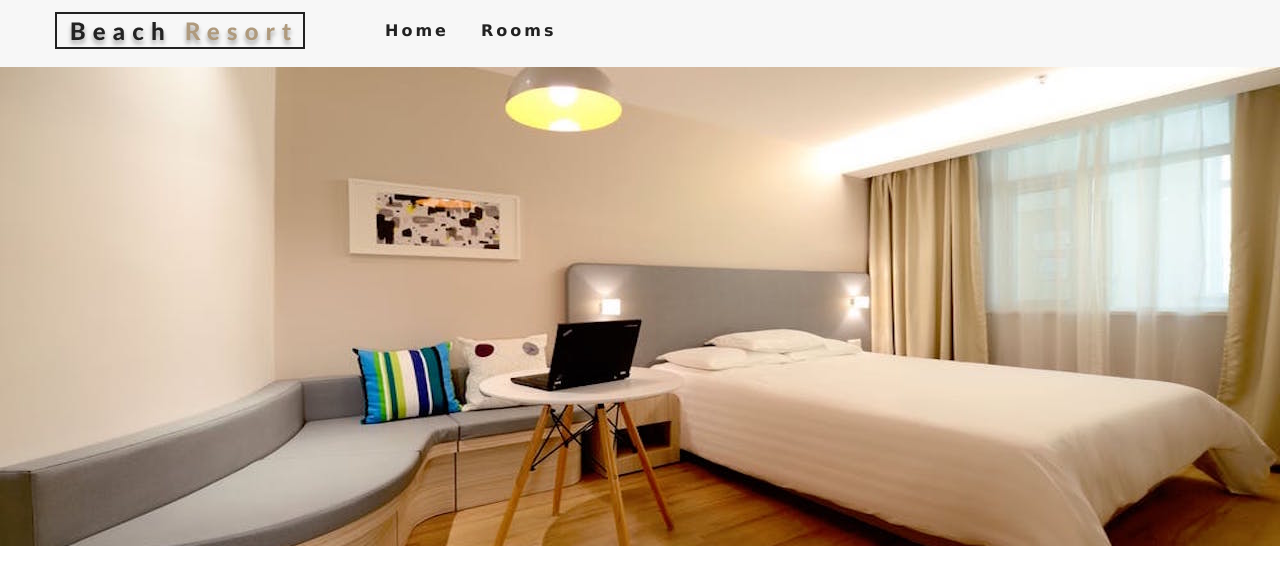
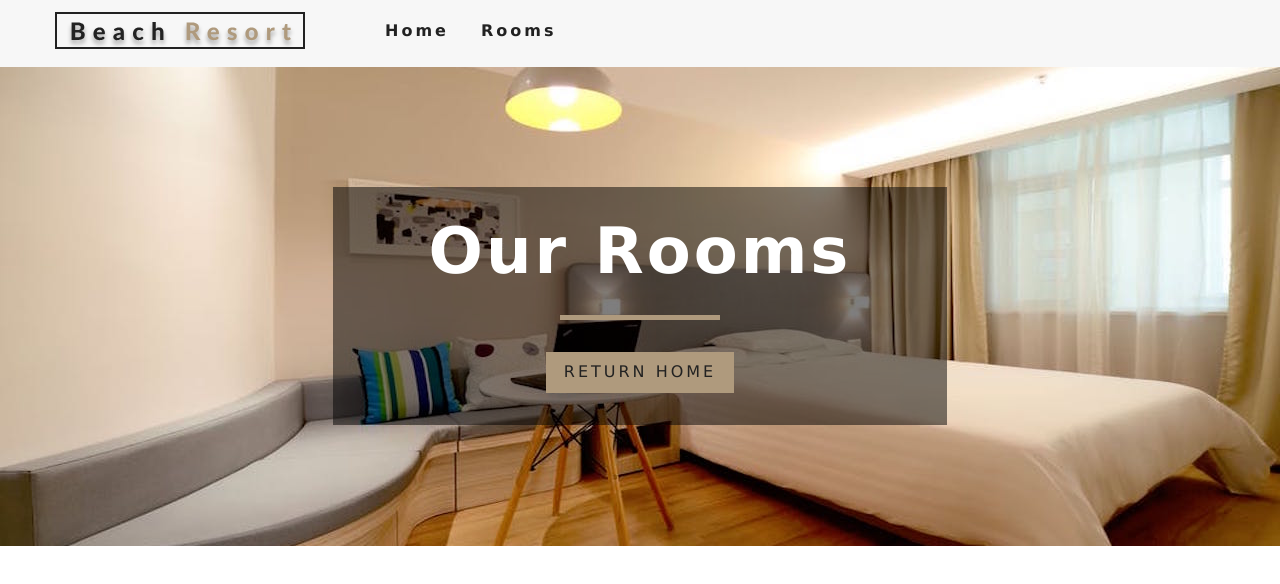
Before and after one commit to willypark22/hotel-reservation-react, a React (Create React App) app: page /rooms in a window 1280 px wide. Shown: the top 584 px of the page. Built offline with nearby package versions, Linux system fonts and the light colour scheme.

Commit message:
Updated banner text for Rooms

```diff
--- a/src/pages/Rooms.js
+++ b/src/pages/Rooms.js
@@ -1,9 +1,17 @@
 import React from 'react';
 import Hero from '../components/Hero';
+import Banner from '../components/Banner';
+import { Link } from 'react-router-dom';
 
 const Rooms = () => {
     return (
-        <Hero hero="roomsHero" />
+        <Hero hero="roomsHero">
+            <Banner title="our rooms">
+                <Link to="/" className="btn-primary">
+                    return home
+                </Link>
+            </Banner>
+        </Hero>
     )
 }
 
```
